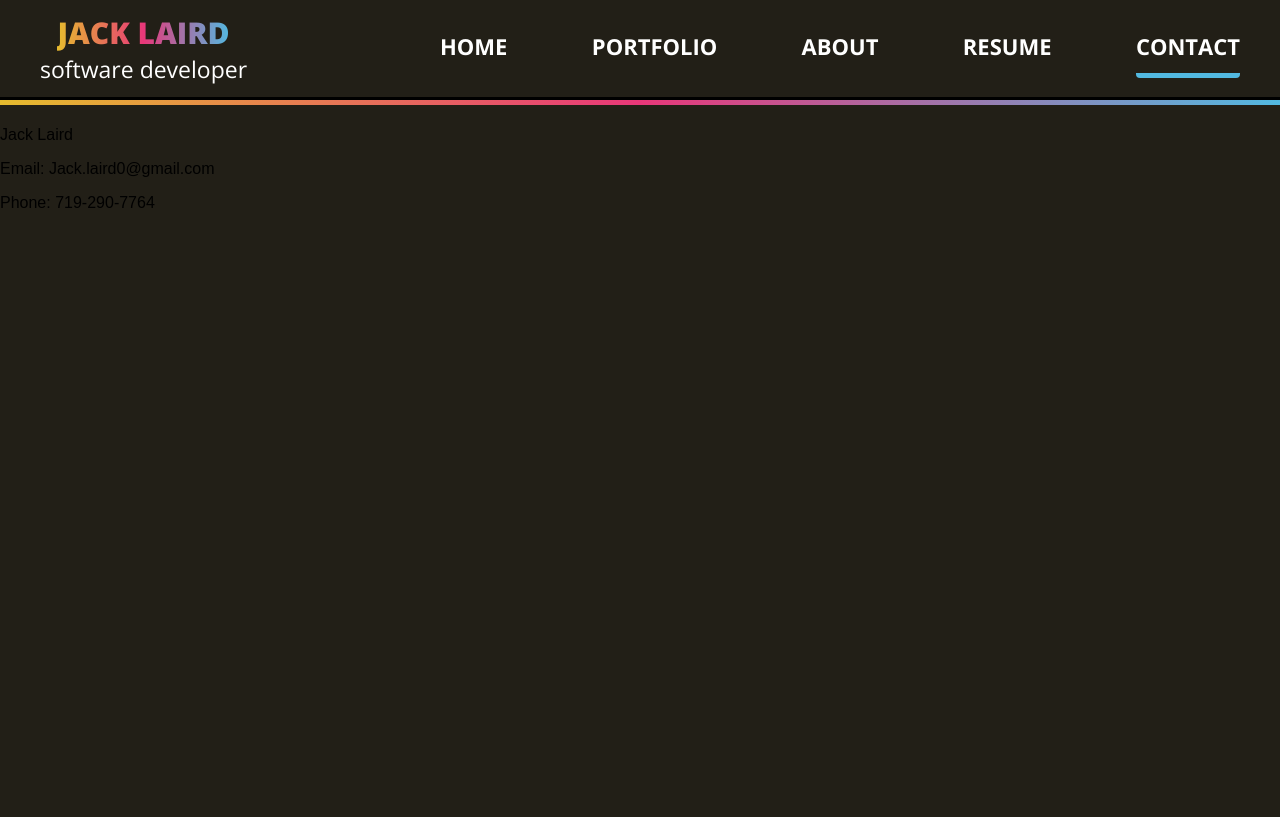
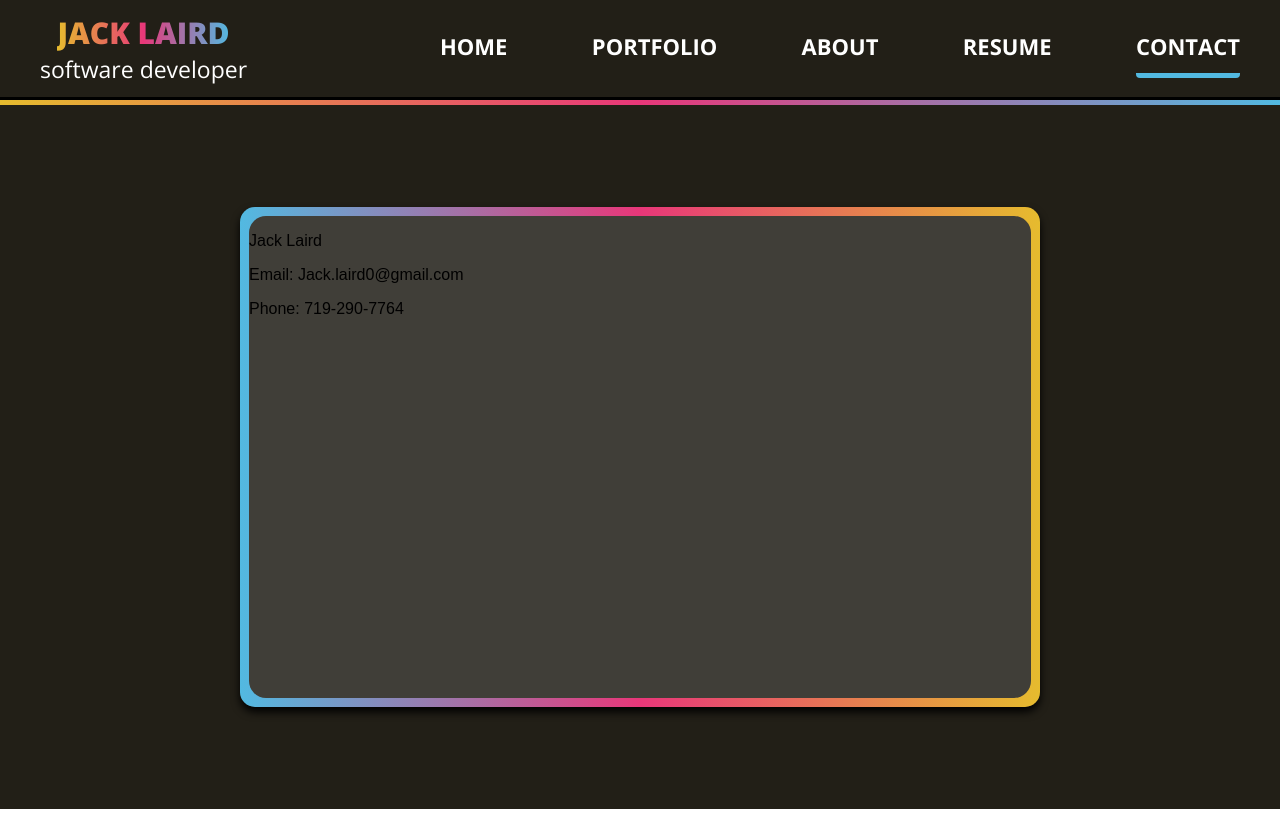
Before and after one commit to JackLaird0/personal-website, a React (Create React App) app: page /contact in a window 1280 px wide. Built offline with nearby package versions, Linux system fonts and the light colour scheme.

Commit message:
Style contact card exterior

```diff
--- a/src/Containers/Contact/Contact.css
+++ b/src/Containers/Contact/Contact.css
@@ -1,4 +1,31 @@
 .contact-page {
-  min-height: 89vh;
+  min-height: 88vh;
   background-color: #221f17;
+  display: flex;
+  /* flex-direction: column; */
+  align-items: center;
+  justify-content: center;
 }
+
+.contact-border:hover {
+  box-shadow: 0 3px 5px black;
+}
+
+.contact-border {
+  height: 500px;
+  width: 800px;
+  background: -webkit-linear-gradient(right, #e6bb2e,#e83779,#52b9e1);
+  display: flex;
+  justify-content: center;
+  align-items: center;
+  border-radius: 15px;
+  box-shadow:  0 5px 8px black;
+  transition: 1s;
+}
+
+.contact-card {
+  height: 482px;
+  width: 782px;
+  background-color: #403e38;
+  border-radius: 17px;
+}
```
